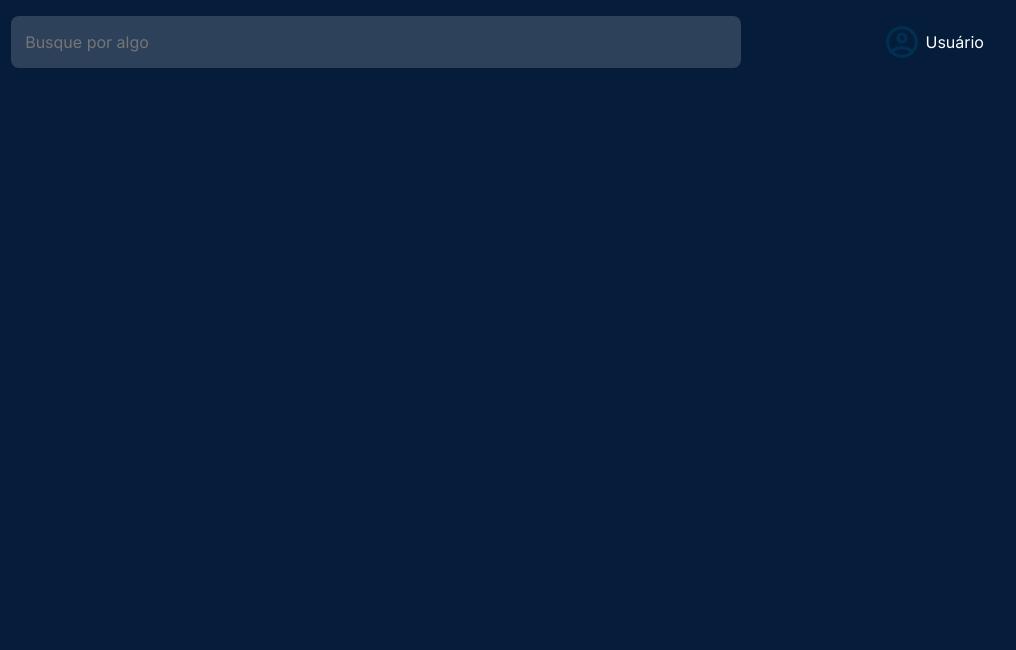
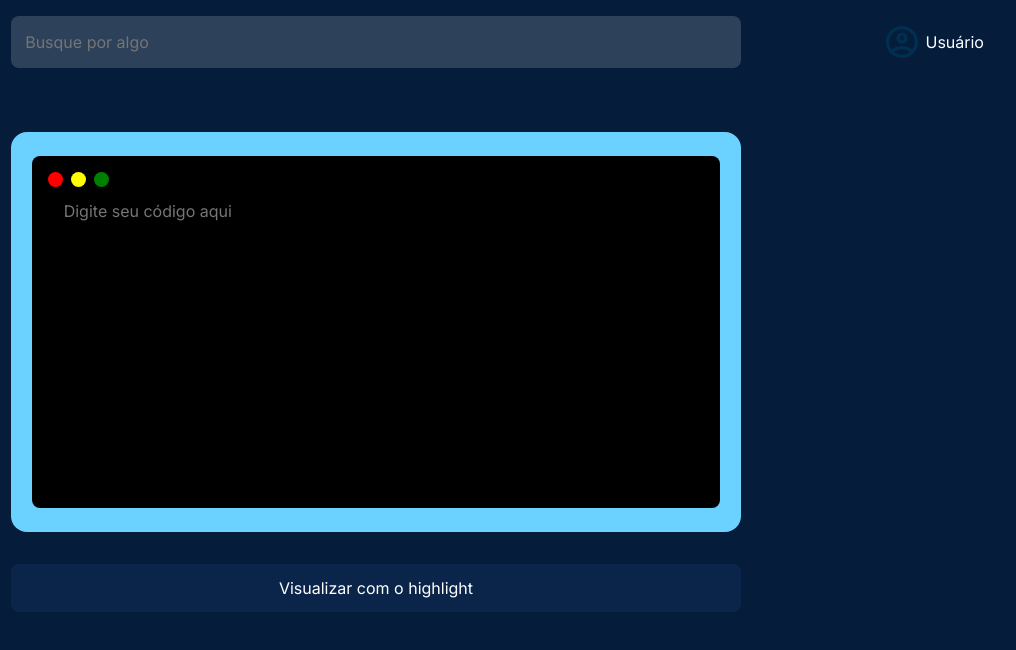
Before and after one commit to UlissesE/AluraDev, a plain HTML site: page index.html in a window 1280 px wide. Shown: the full height of the page, 264-1280 px from the left. Drawn offline with Linux system fonts and the light colour scheme.

Commit message:
STYLE: Code editor added and stylezed

```diff
--- a/index.html
+++ b/index.html
@@ -52,6 +52,20 @@
         </nav>
 
         <main>
+            <div class="editor_background">
+                <div class="editor_code_space">
+                    <div class="code_space_header">
+                        <div class="circle red"></div>
+                        <div class="circle yellow"></div>
+                        <div class="circle green"></div>
+                    </div>
+                    <textarea name="code" id="textarea-code" title="Editor de código" placeholder="Digite seu código aqui"></textarea>
+                </div>
+            </div>
+
+            <button type="button" class="highlight_button">
+                Visualizar com o highlight
+            </button>
 
         </main>
 
--- a/src/css/style.css
+++ b/src/css/style.css
@@ -104,6 +104,72 @@ header {
     width: 60%;
 }
 
+main {
+    display: flex;
+    flex-direction: column;
+    gap: 2rem;
+}
+
+.editor_background {
+    background-color: var(--secundary-color);
+    width: 100%;
+    height: 50vh;
+    border-radius: 16px;
+    display: flex;
+    justify-content: center;
+    align-items: center;
+}
+
+.editor_code_space {
+    width: 90%;
+    height: 80%;
+    background-color: black;
+    padding: 16px;
+    border-radius: 8px;
+}
+
+.code_space_header {
+    display: flex;
+    gap: 8px;
+}
+
+.circle {
+    width: 15px;
+    height: 15px;
+    background-color: white;
+    border-radius: 50%;
+}
+
+.red {
+    background-color: red;
+}
+.yellow {
+    background-color: yellow;
+}
+.green {
+    background-color: green;
+}
+
+.editor_code_space textarea {
+    background-color: black;
+    padding: 1rem;
+    color: white;
+    border: none;
+    outline: none;
+    width: 100%;
+    height: 90%;
+    box-sizing: border-box;
+    resize: none;
+}
+
+.highlight_button {
+    background-color: #5081FB14;
+    padding: 1rem;
+    border-radius: 8px;
+    text-align: center;
+    color: var(--font-color);
+}
+
 .principal aside {
     width: 20%;
 }
```
